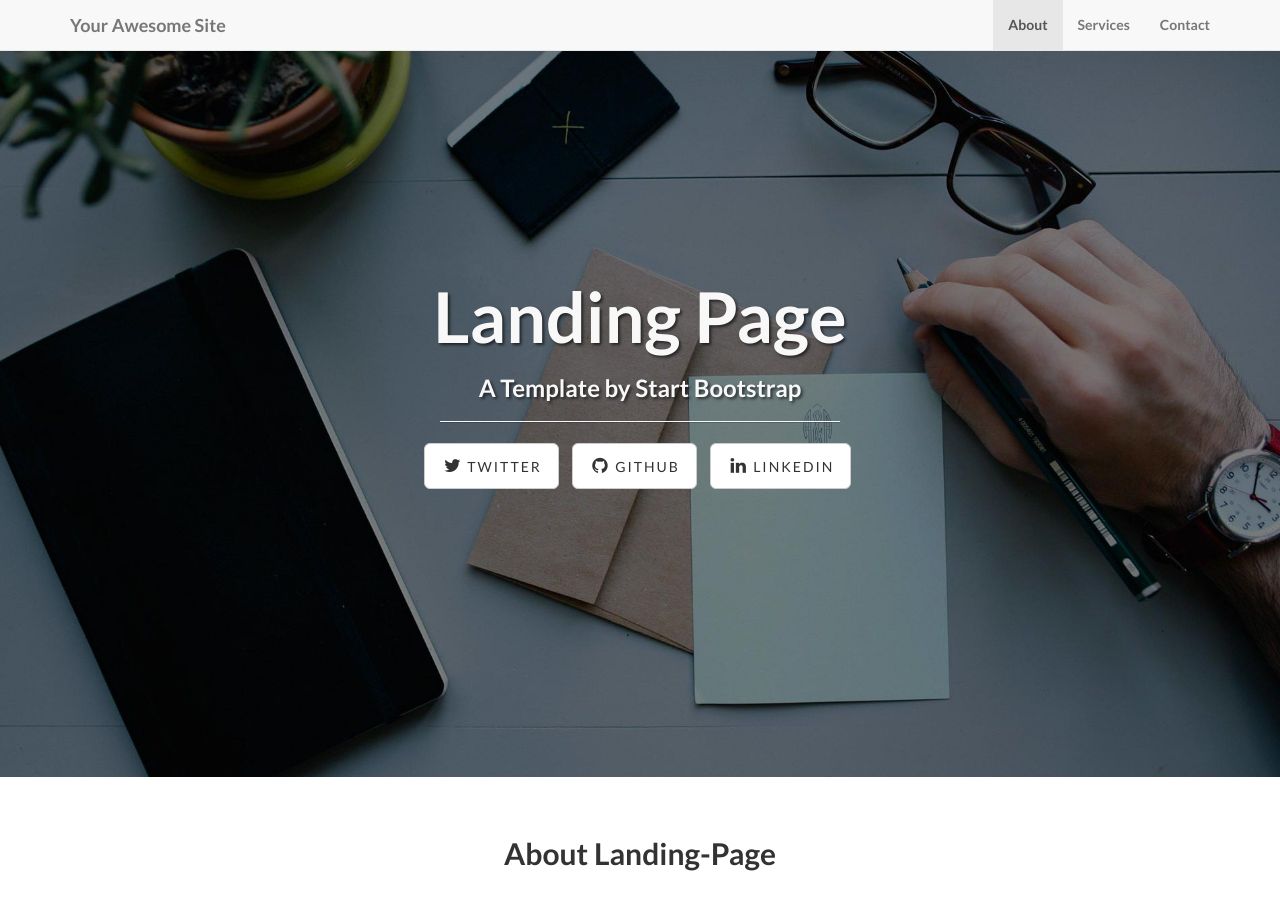
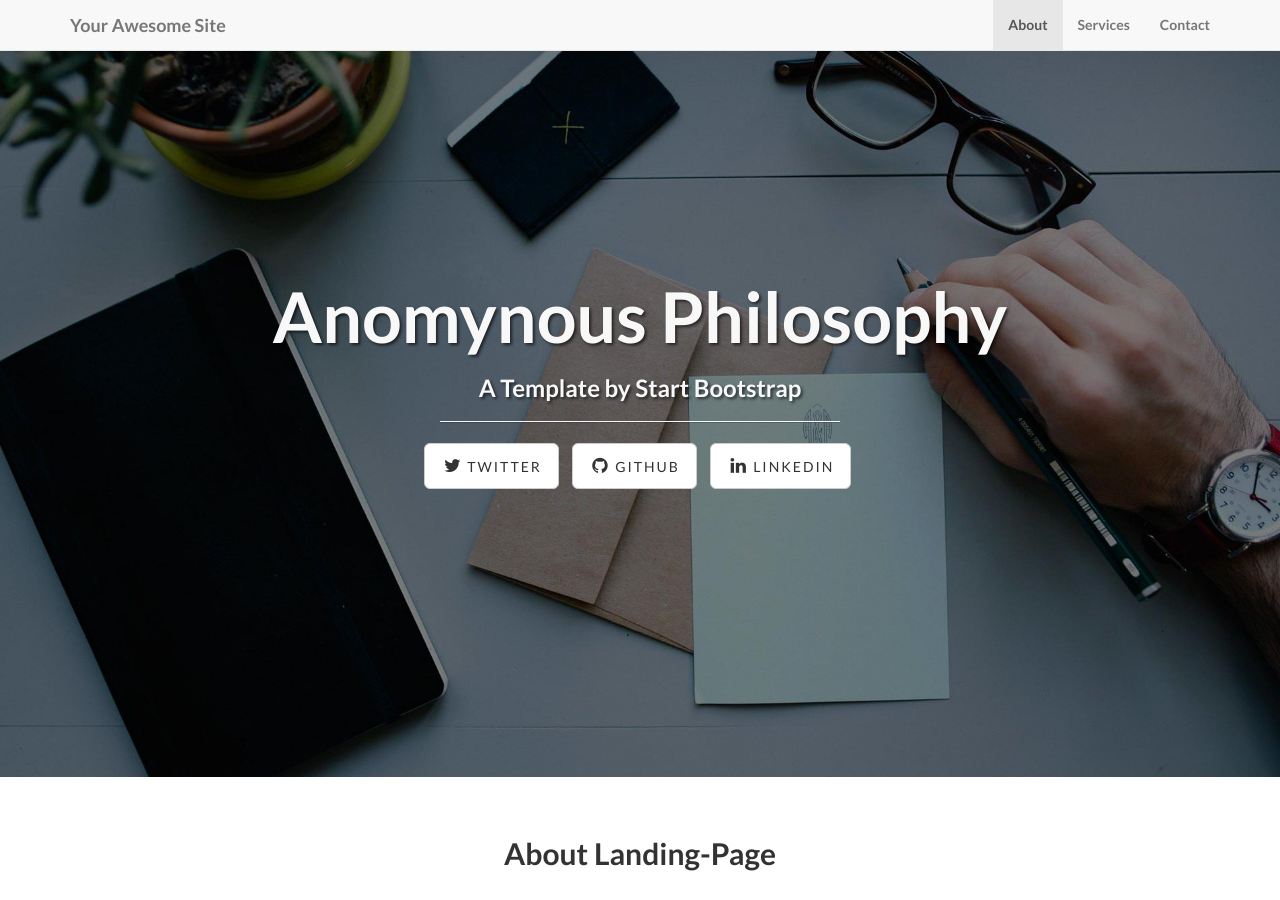
Before and after one commit to anonphil/anonphil.github.io, a Jekyll site: the page built from index.html, in a window 1280 px wide and 900 px high. Built offline with Jekyll 4.4.1, drawn with Linux system fonts in a browser that asks for light colours.

Commit message:
Update index.html

```diff
--- a/index.html
+++ b/index.html
@@ -1,5 +1,5 @@
 ---
 layout: default
-title: Landing Page
+title: Anomynous Philosophy
 subTitle: A Template by Start Bootstrap
 ---
```
